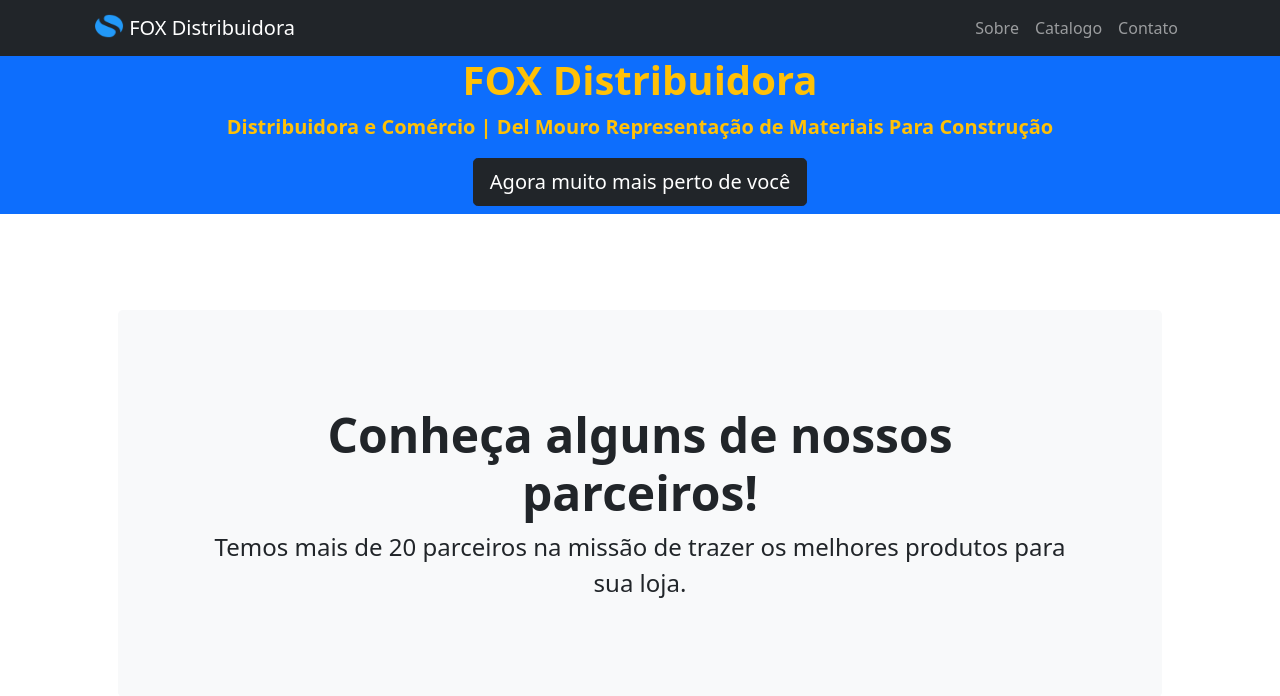
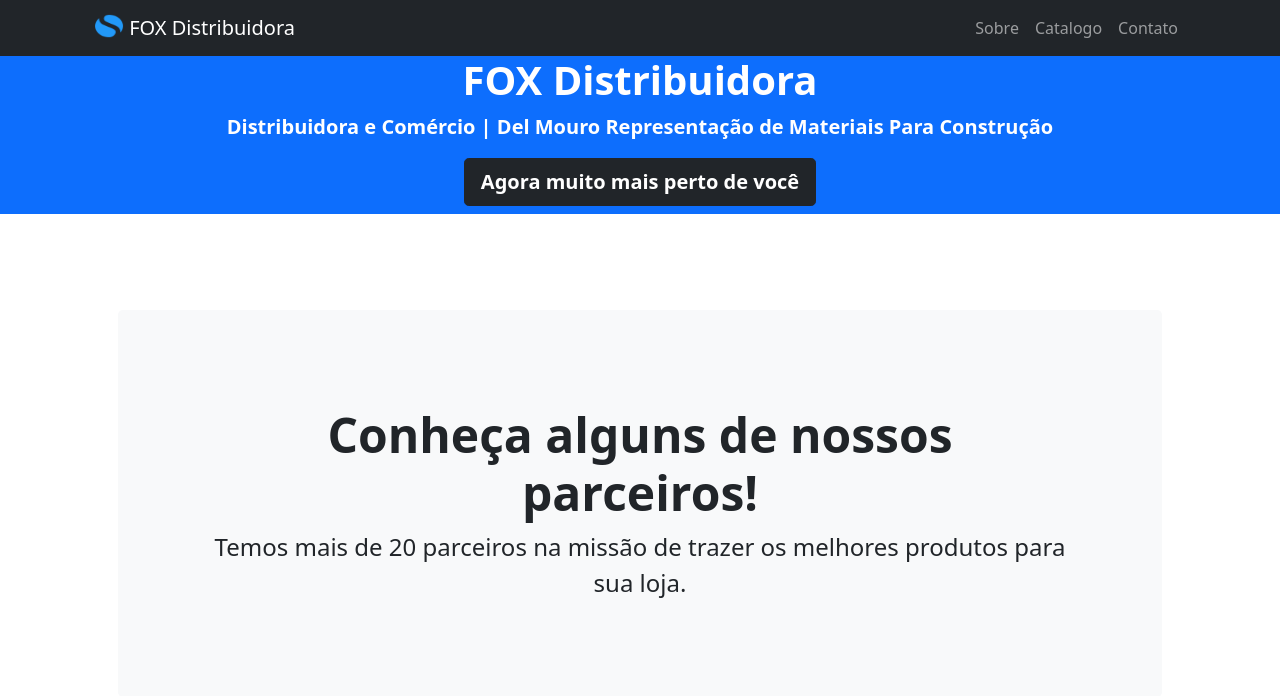
Before and after one commit to Lucaspaz21/foxdistribuidora, a Flask app: page / in a window 1280 px wide. Shown: the top 696 px of the page. Run offline with Flask 3, Linux system fonts and the light colour scheme; some libraries are stand-ins or nearby versions.

Commit message:
Update base.html

```diff
--- a/foxdistribuidora/templates/base.html
+++ b/foxdistribuidora/templates/base.html
@@ -17,14 +17,27 @@
 </head>
 <body>
 
+    <style>
+        :root {
+            --cor-primaria-marrom: #C68642;
+            --cor-secundaria-laranja: #E89F58;
+            --cor-destaque-branco: #FFFFFF;
+        }
+
+        .bg-cor-secundaria-laranja {
+            background-color: var(--cor-secundaria-laranja);
+        }
+    </style>
+
     {% include 'navbar.html' %}
 
-      <header class="bg-primary custom-gradient text-warning">
+        <header class="bg-primary custom-gradient text-warning bg-cor-secundaria-laranja">
             <div class="container px-4 text-center pt-2">
-                <h1 class="fw-bolder mt-5">FOX Distribuidora</h1>
-                <p class="lead fw-bolder ">Distribuidora e Comércio |
+                <h1 class="fw-bolder mt-5 text-white">FOX Distribuidora</h1>
+                <p class="lead fw-bolder text-white">Distribuidora e Comércio |
                     Del Mouro Representação de Materiais Para Construção</p>
-                <a class="btn btn-lg btn-dark mb-2" >Agora muito mais perto de você</a>
+                <a class="btn btn-lg btn-dark mb-2 fw-bolder">Agora muito mais perto de você</a>
+
             </div>
         </header>
 
```
